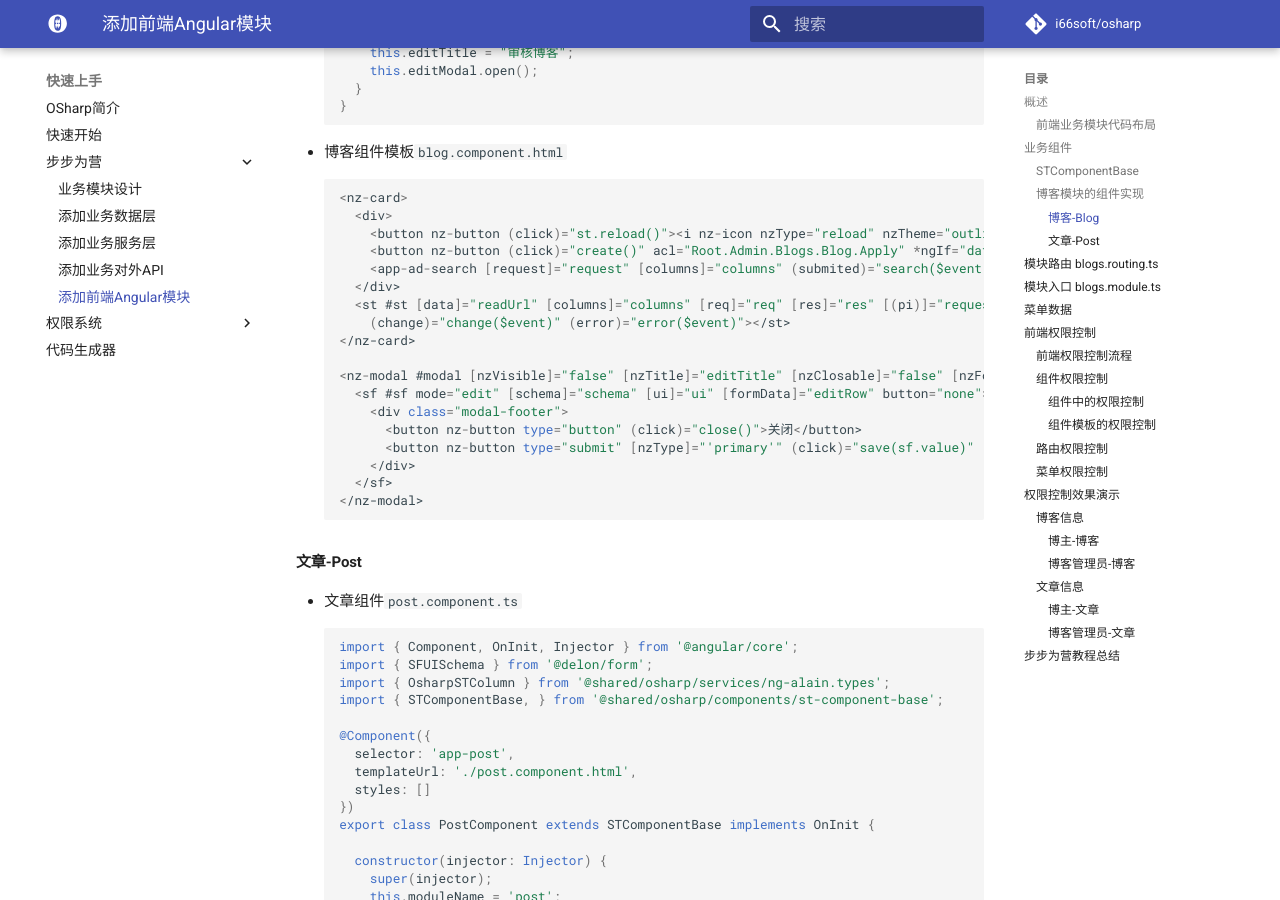
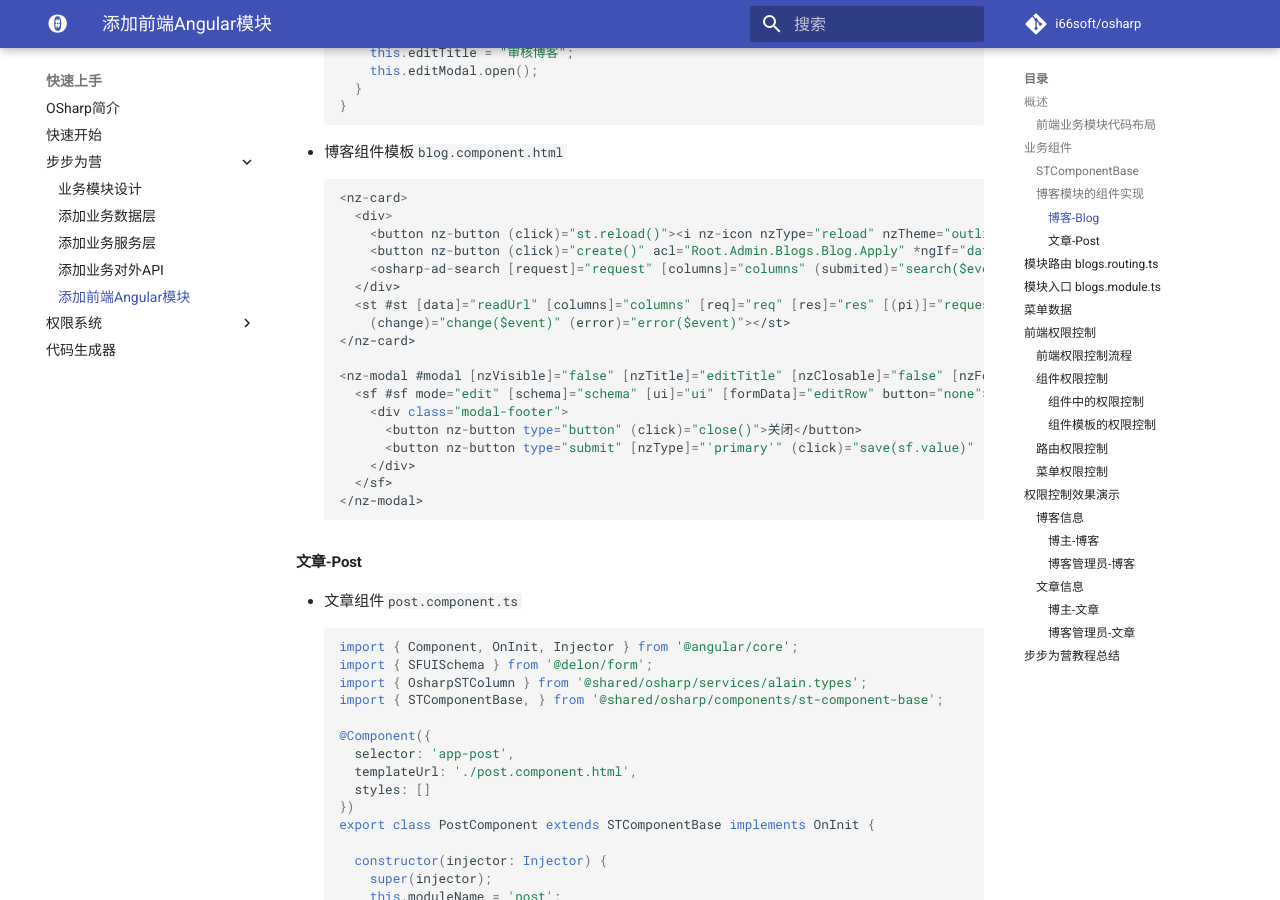
Before and after one commit to gmf520/osharp-docs, an MkDocs documentation site: the page built from docs/quick/steps/ng-module.md, in a window 1280 px wide and 900 px high, scrolled down 7780 px. Built offline with MkDocs 1.6.1 and Material for MkDocs 9.7.7, drawn with Linux system fonts in a browser that asks for light colours; comment, search, counter and statistics services are not loaded; some of the changed text lies outside the part shown.

Commit message:
更新angular前端部分代码，以符合框架更新

````diff
--- a/docs/quick/steps/ng-module.md
+++ b/docs/quick/steps/ng-module.md
@@ -293,7 +293,7 @@ export abstract class STComponentBase {
 ```ts
 import { Component, OnInit, Injector } from '@angular/core';
 import { SFUISchema } from '@delon/form';
-import { OsharpSTColumn } from '@shared/osharp/services/ng-alain.types';
+import { OsharpSTColumn } from '@shared/osharp/services/alain.types';
 import { STComponentBase, } from '@shared/osharp/components/st-component-base';
 import { STData } from '@delon/abc';
 import { AjaxResult } from '@shared/osharp/osharp.model';
@@ -409,7 +409,7 @@ export class BlogComponent extends STComponentBase implements OnInit {
   <div>
     <button nz-button (click)="st.reload()"><i nz-icon nzType="reload" nzTheme="outline"></i>刷新</button>
     <button nz-button (click)="create()" acl="Root.Admin.Blogs.Blog.Apply" *ngIf="data.length == 0"><i nz-icon type="plus-circle" theme="outline"></i>申请</button>
-    <app-ad-search [request]="request" [columns]="columns" (submited)="search($event)"></app-ad-search>
+    <osharp-ad-search [request]="request" [columns]="columns" (submited)="search($event)"></osharp-ad-search>
   </div>
   <st #st [data]="readUrl" [columns]="columns" [req]="req" [res]="res" [(pi)]="request.PageCondition.PageIndex" [(ps)]="request.PageCondition.PageSize" [page]="page" size="small" [scroll]="{x:'800px'}" multiSort
     (change)="change($event)" (error)="error($event)"></st>
@@ -430,7 +430,7 @@ export class BlogComponent extends STComponentBase implements OnInit {
 ```ts
 import { Component, OnInit, Injector } from '@angular/core';
 import { SFUISchema } from '@delon/form';
-import { OsharpSTColumn } from '@shared/osharp/services/ng-alain.types';
+import { OsharpSTColumn } from '@shared/osharp/services/alain.types';
 import { STComponentBase, } from '@shared/osharp/components/st-component-base';
 
 @Component({
@@ -485,7 +485,7 @@ export class PostComponent extends STComponentBase implements OnInit {
   <div>
     <button nz-button (click)="st.reload()"><i nz-icon nzType="reload" nzTheme="outline"></i>刷新</button>
     <button nz-button (click)="create()" acl="Root.Admin.Blogs.Post.Create"><i nz-icon type="plus-circle" theme="outline"></i>新增</button>
-    <app-ad-search [request]="request" [columns]="columns" (submited)="search($event)"></app-ad-search>
+    <osharp-ad-search [request]="request" [columns]="columns" (submited)="search($event)"></osharp-ad-search>
   </div>
   <st #st [data]="readUrl" [columns]="columns" [req]="req" [res]="res" [(pi)]="request.PageCondition.PageIndex" [(ps)]="request.PageCondition.PageSize" [page]="page" size="small"
     [scroll]="{x:'900px'}" multiSort (change)="change($event)" (error)="error($event)"></st>
````
